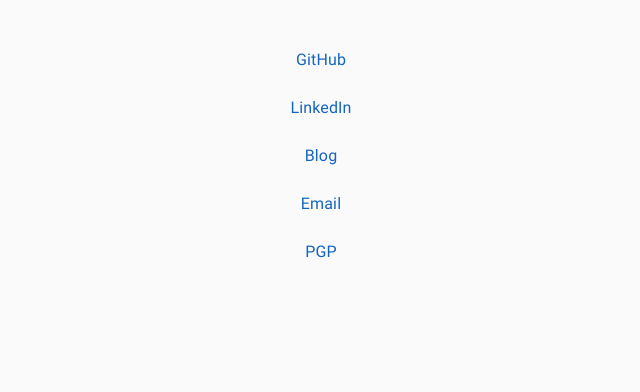
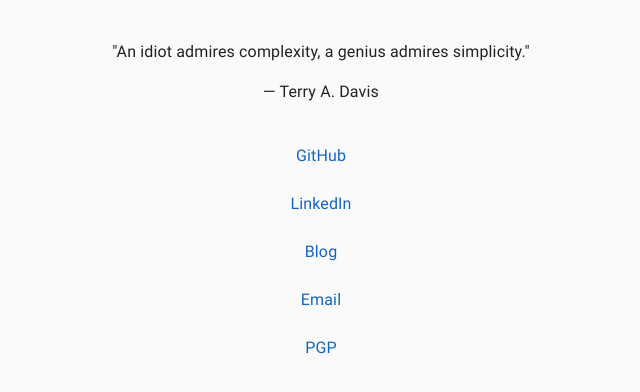
Before and after one commit to kalex3/site, a plain HTML site: page index.html in a window 1280 px wide. Shown: the whole page, without its empty margins (319-959 px from the left). Drawn offline with Linux system fonts and the light colour scheme.

Commit message:
Add files via upload

```diff
--- a/index.html
+++ b/index.html
@@ -8,6 +8,12 @@
 <body>
     <center>
         <br>
+        <p>
+        "An idiot admires complexity, a genius admires simplicity."
+        </p>
+        <p>
+        ― Terry A. Davis
+        </p>
         <br>
         <a href="https://github.com/kalex3">GitHub</a>
         <br>
```
